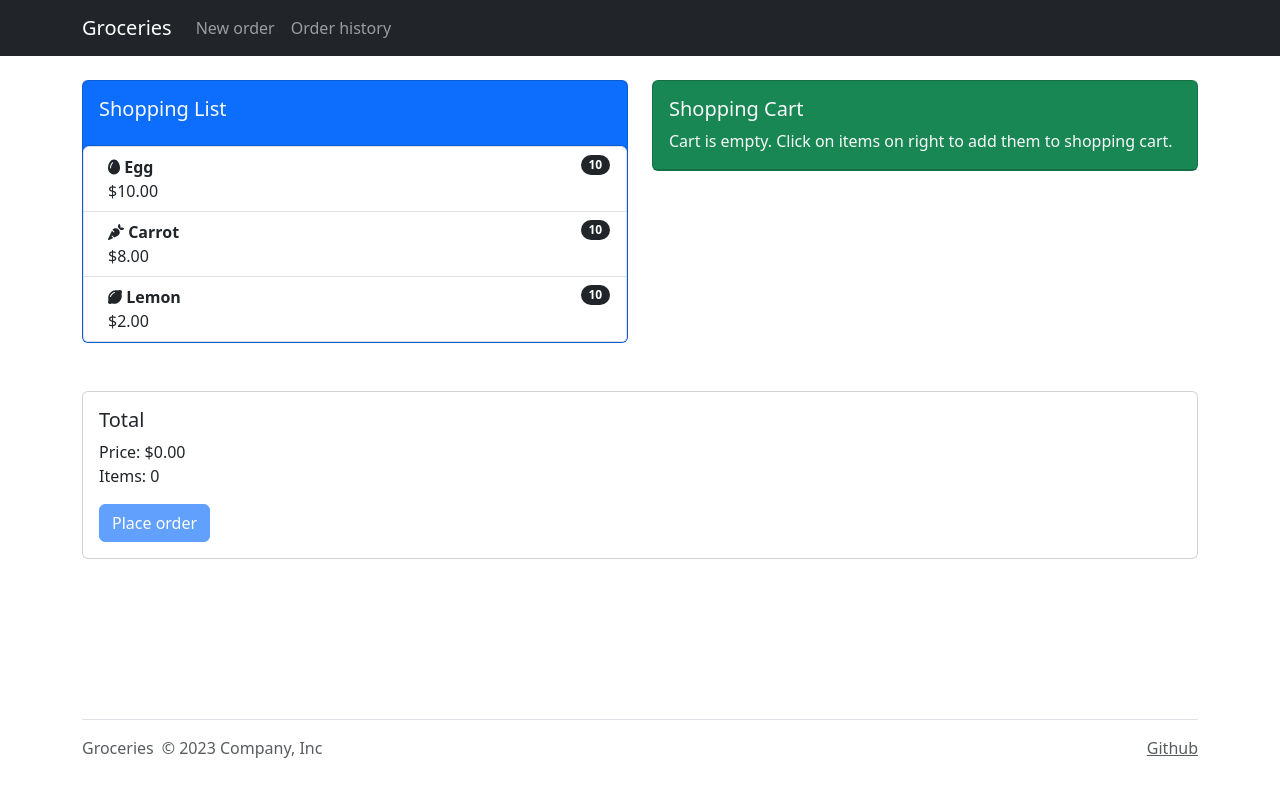
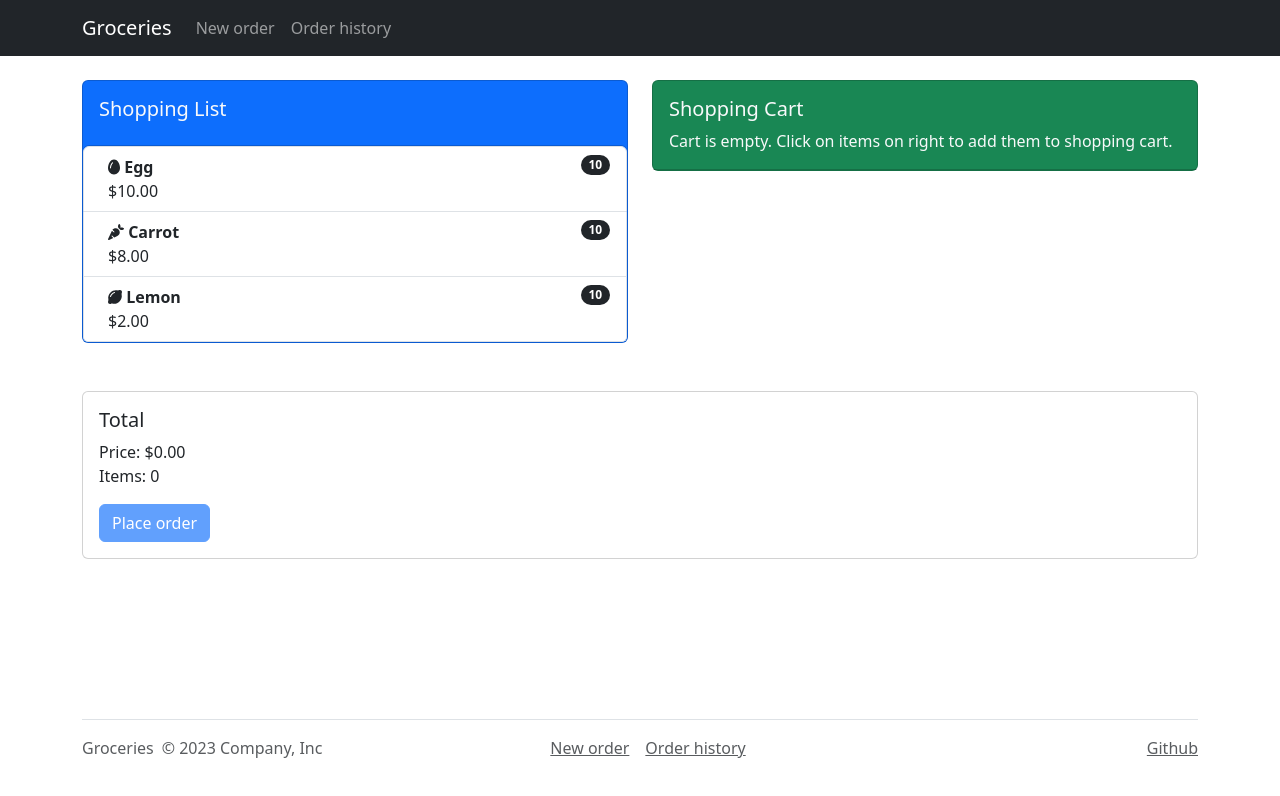
Before and after one commit to fabiogoro/react-groceries2, a React (Create React App) app: page / in a window 1280 px wide. Shown: the top 796 px of the page. Built offline with nearby package versions, Linux system fonts and the light colour scheme.

Commit message:
Added links to footer

```diff
--- a/src/Footer.js
+++ b/src/Footer.js
@@ -11,6 +11,11 @@ function Footer() {
           <span className="mb-3 mb-md-0 text-body-secondary">© 2023 Company, Inc</span>
         </div>
 
+        <ul className="nav col-md-4 justify-content-center list-unstyled d-flex">
+          <li className="ms-3"><a className="text-body-secondary" href="/">New order</a></li>
+          <li className="ms-3"><a className="text-body-secondary" href="/history">Order history</a></li>
+        </ul>
+
         <ul className="nav col-md-4 justify-content-end list-unstyled d-flex">
           <li className="ms-3"><a className="text-body-secondary" href="http://github.com/fabiogoro/react-groceries">Github</a></li>
         </ul>
```
